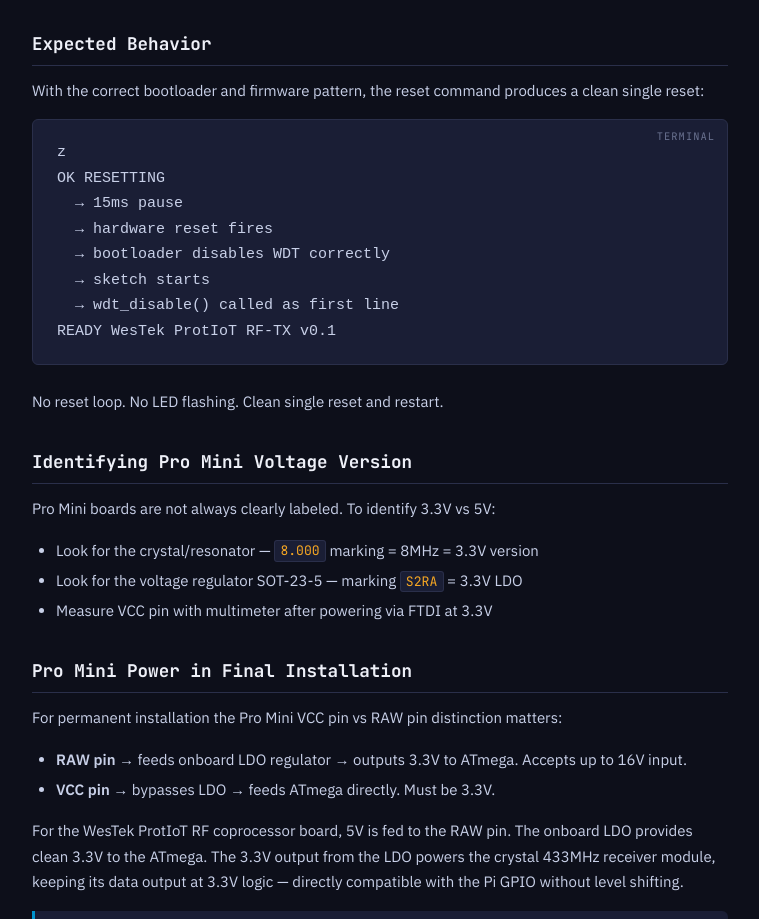
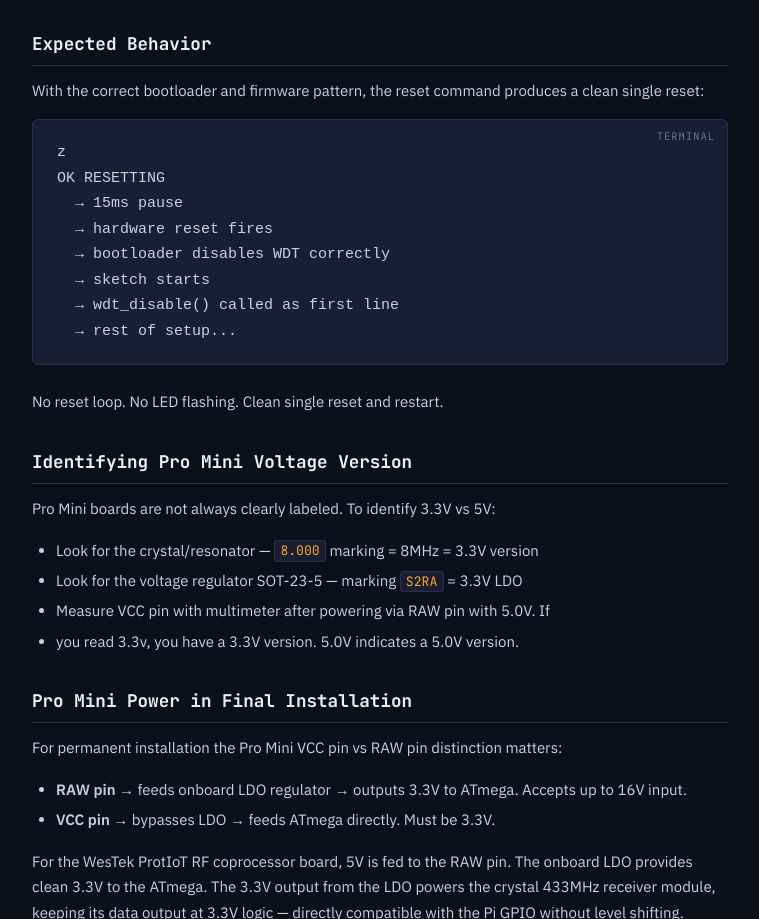
Before and after one commit to w35m17h/westek-site, a plain HTML site: page notes/bootloader.html in a window 1280 px wide. Shown: the part 3144-4063 px from the top of the page, without its empty margins (260-1019 px from the left). Drawn offline with Linux system fonts and the light colour scheme.

Commit message:
Corrections to technical information

```diff
--- a/notes/bootloader.html
+++ b/notes/bootloader.html
@@ -172,7 +172,7 @@
   → bootloader disables WDT correctly
   → sketch starts
   → wdt_disable() called as first line
-READY WesTek ProtIoT RF-TX v0.1</pre>
+  → rest of setup...</pre>
 
   <p>No reset loop. No LED flashing. Clean single reset and restart.</p>
 
@@ -183,7 +183,8 @@
   <ul>
     <li>Look for the crystal/resonator — <code>8.000</code> marking = 8MHz = 3.3V version</li>
     <li>Look for the voltage regulator SOT-23-5 — marking <code>S2RA</code> = 3.3V LDO</li>
-    <li>Measure VCC pin with multimeter after powering via FTDI at 3.3V</li>
+    <li>Measure VCC pin with multimeter after powering via RAW pin with 5.0V. If</li>
+    <li>you read 3.3v, you have a 3.3V version. 5.0V indicates a 5.0V version.</li>
   </ul>
 
   <h2>Pro Mini Power in Final Installation</h2>
```
